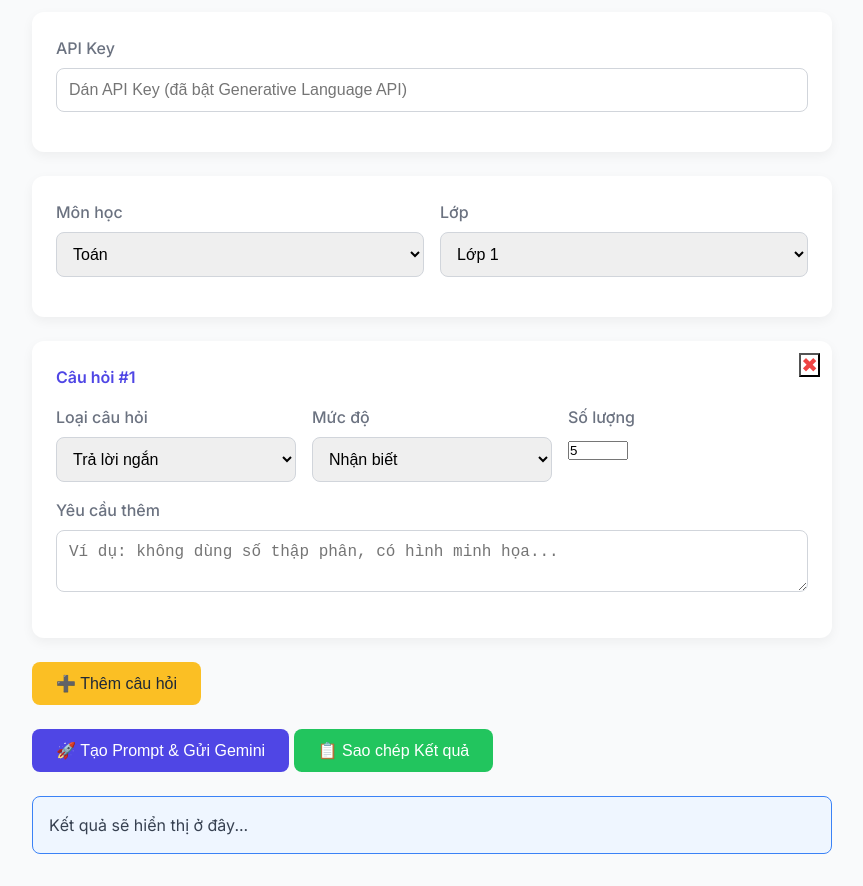
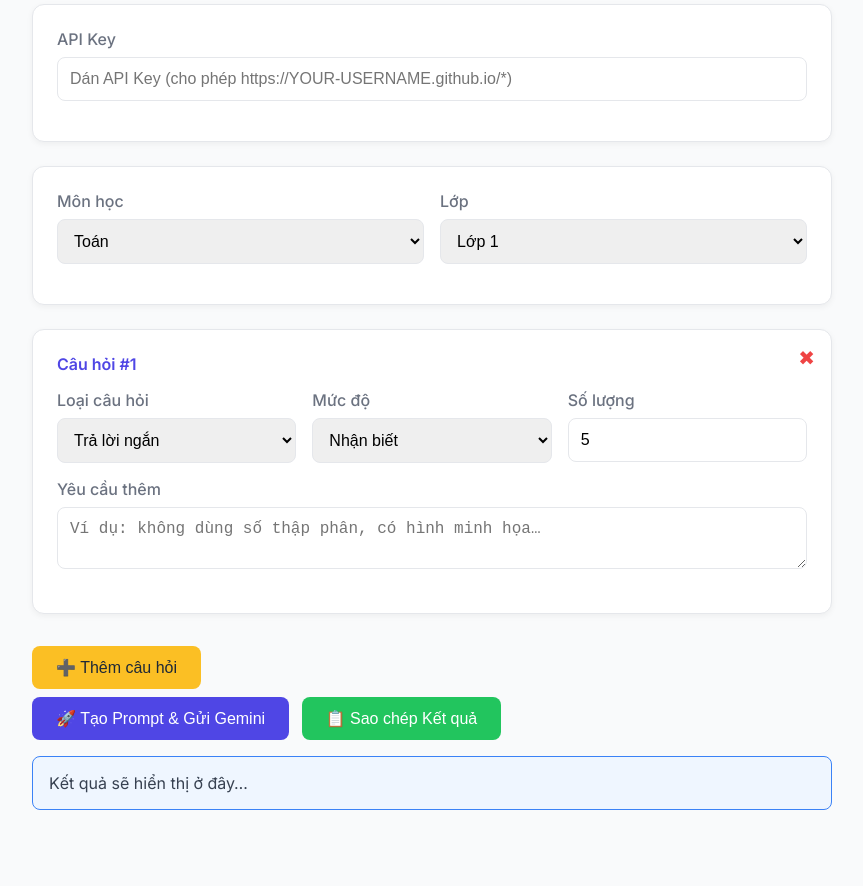
Before and after one commit to zuneisme2703/hocphi, a plain HTML site: page testgemini.html in a window 1280 px wide. Shown: the part 86-972 px from the top of the page, without its empty margins (208-1071 px from the left). After the commit the page ends 928 px from the top, so only its background shows below. Drawn offline with Linux system fonts and the light colour scheme.

Commit message:
Update testgemini.html

```diff
--- a/testgemini.html
+++ b/testgemini.html
@@ -14,16 +14,16 @@
       --primary-hover: #4338ca;
       --accent: #22c55e;
       --bg: #f9fafb;
-      --card: #ffffff;
+      --card: #fff;
       --text: #374151;
       --text-light: #6b7280;
+      --border: #e5e7eb;
     }
     * { box-sizing: border-box; margin: 0; padding: 0; }
     body {
       font-family: 'Inter', sans-serif;
       background: var(--bg);
       color: var(--text);
-      line-height: 1.5;
       padding: 2rem 1rem;
     }
     .container {
@@ -38,10 +38,11 @@
     }
     .card {
       background: var(--card);
+      border: 1px solid var(--border);
       border-radius: 0.75rem;
-      box-shadow: 0 4px 12px rgba(0,0,0,0.05);
       padding: 1.5rem;
       margin-bottom: 1.5rem;
+      box-shadow: 0 2px 6px rgba(0,0,0,0.05);
     }
     label {
       display: block;
@@ -49,18 +50,18 @@
       margin-bottom: 0.5rem;
       color: var(--text-light);
     }
-    input[type="text"], select, textarea {
+    input, select, textarea {
       width: 100%;
       padding: 0.75rem;
-      border: 1px solid #d1d5db;
+      border: 1px solid var(--border);
       border-radius: 0.5rem;
       font-size: 1rem;
       margin-bottom: 1rem;
       transition: border-color .2s;
     }
     input:focus, select:focus, textarea:focus {
+      outline: none;
       border-color: var(--primary);
-      outline: none;
     }
     .flex {
       display: flex;
@@ -78,6 +79,8 @@
       font-size: 1rem;
       cursor: pointer;
       transition: background .2s;
+      margin-right: 0.5rem;
+      margin-top: 0.5rem;
     }
     .btn-primary {
       background: var(--primary);
@@ -95,14 +98,14 @@
     }
     .btn-add:hover { background: #f59e0b; }
     .btn-remove {
+      position: absolute;
+      top: 1rem;
+      right: 1rem;
       background: transparent;
+      border: none;
+      font-size: 1.25rem;
       color: #ef4444;
-      font-size: 1.25rem;
-      line-height: 1;
-      padding: 0;
-      position: absolute;
-      top: 0.75rem;
-      right: 0.75rem;
+      cursor: pointer;
     }
     .btn-remove:hover { color: #dc2626; }
     .section {
@@ -110,12 +113,13 @@
       margin-bottom: 1.5rem;
     }
     #output {
+      white-space: pre-wrap;
       background: #eff6ff;
+      border: 1px solid #3b82f6;
+      border-radius: 0.5rem;
       padding: 1rem;
-      border-radius: 0.5rem;
-      border: 1px solid #3b82f6;
-      white-space: pre-wrap;
       color: var(--text);
+      margin-top: 1rem;
     }
     @media (max-width: 600px) {
       .flex { flex-direction: column; }
@@ -129,12 +133,12 @@
     <!-- API Key -->
     <div class="card">
       <label for="apiKey">API Key</label>
-      <input type="text" id="apiKey" placeholder="Dán API Key (đã bật Generative Language API)">
+      <input id="apiKey" type="text"
+        placeholder="Dán API Key (cho phép https://YOUR-USERNAME.github.io/*)">
     </div>
 
-    <!-- Phần Chọn Môn & Lớp -->
-    <div class="card">
-      <div class="flex">
+    <!-- Chọn môn & lớp -->
+    <div class="card flex">
       <div>
         <label for="subject">Môn học</label>
         <select id="subject">
@@ -152,35 +156,39 @@
         </select>
       </div>
     </div>
-    </div>
 
-    <!-- Phần Câu hỏi & yêu cầu thêm động -->
+    <!-- Các phần câu hỏi động -->
     <div id="questions"></div>
     <button class="btn btn-add" onclick="addSection()">➕ Thêm câu hỏi</button>
 
-    <!-- Nút Tạo và Sao chép -->
-    <div style="margin-top:1.5rem;">
-      <button class="btn btn-primary" onclick="generateAndSend()">🚀 Tạo Prompt & Gửi Gemini</button>
-      <button class="btn btn-accent" onclick="copyOutput()">📋 Sao chép Kết quả</button>
+    <!-- Nút điều khiển -->
+    <div>
+      <button class="btn btn-primary" onclick="generateAndSend()">
+        🚀 Tạo Prompt & Gửi Gemini
+      </button>
+      <button class="btn btn-accent" onclick="copyOutput()">
+        📋 Sao chép Kết quả
+      </button>
     </div>
 
-    <!-- Kết quả hiển thị -->
-    <div id="output" style="margin-top:1.5rem;">Kết quả sẽ hiển thị ở đây...</div>
+    <!-- Output -->
+    <div id="output">Kết quả sẽ hiển thị ở đây…</div>
   </div>
 
   <script>
-    // Khởi tạo 1 section đầu
     let count = 0;
     addSection();
 
     function addSection() {
       count++;
       const container = document.getElementById('questions');
-      const section = document.createElement('div');
-      section.className = 'card section';
-      section.innerHTML = `
+      const sec = document.createElement('div');
+      sec.className = 'card section';
+      sec.innerHTML = `
         <button class="btn-remove" onclick="removeSection(this)">✖</button>
-        <h2 style="font-size:1rem; color:var(--primary); margin-bottom:1rem;">Câu hỏi #${count}</h2>
+        <h2 style="font-size:1rem; color:var(--primary); margin-bottom:1rem;">
+          Câu hỏi #${count}
+        </h2>
         <div class="flex">
           <div>
             <label>Loại câu hỏi</label>
@@ -207,9 +215,10 @@
           </div>
         </div>
         <label>Yêu cầu thêm</label>
-        <textarea class="customRequest" rows="2" placeholder="Ví dụ: không dùng số thập phân, có hình minh họa..."></textarea>
+        <textarea class="customRequest" rows="2"
+          placeholder="Ví dụ: không dùng số thập phân, có hình minh họa…"></textarea>
       `;
-      container.appendChild(section);
+      container.appendChild(sec);
     }
 
     function removeSection(btn) {
@@ -217,16 +226,20 @@
     }
 
     async function generateAndSend() {
-      const apiKey = document.getElementById('apiKey').value.trim();
+      const key     = document.getElementById('apiKey').value.trim();
       const subject = document.getElementById('subject').value.toLowerCase();
       const grade   = document.getElementById('grade').value.toLowerCase();
-      const out     = document.getElementById('output');
-      if (!apiKey) return out.textContent = '❌ Vui lòng nhập API Key.';
-      out.textContent = '⏳ Đang tạo và gửi đến Gemini…';
+      const outEl   = document.getElementById('output');
 
-      // Sinh prompt
-      const sections = document.querySelectorAll('#questions .section');
-      const prompts = [...sections].map(sec => {
+      if (!key) {
+        outEl.textContent = '❌ Vui lòng nhập API Key và cho phép referrer.';
+        return;
+      }
+      outEl.textContent = '⏳ Đang gọi Gemini…';
+
+      // Tạo prompt
+      const secs = document.querySelectorAll('#questions .section');
+      const prompts = Array.from(secs).map(sec => {
         const type  = sec.querySelector('.questionType').value.toLowerCase();
         const diff  = sec.querySelector('.difficulty').value.toLowerCase();
         const qty   = sec.querySelector('.quantity').value;
@@ -234,35 +247,34 @@
         let p = `Tạo ${qty} câu hỏi ${type} môn ${subject} ${grade} mức độ ${diff}`;
         if (extra) p += `, ${extra}`;
         return p + '.';
-      });
-      const finalPrompt = prompts.join('\n\n');
+      }).join('\n\n');
 
-      // Gửi tới Gemini (text-bison-001)
+      // Gọi đúng endpoint v1beta1
       try {
         const res = await fetch(
-          `https://generativelanguage.googleapis.com/v1beta/models/text-bison-001:generateText?key=${apiKey}`,
+          `https://generativelanguage.googleapis.com/v1beta1/models/text-bison-001:generateText?key=${key}`,
           {
             method: 'POST',
             headers: { 'Content-Type': 'application/json' },
-            body: JSON.stringify({ prompt: { text: finalPrompt } })
+            body: JSON.stringify({ prompt: { text: prompts } })
           }
         );
         const data = await res.json();
         if (data.error) {
-          out.textContent = '❌ API Error:\n' + JSON.stringify(data.error, null, 2);
+          outEl.textContent = '❌ API Error:\n' + JSON.stringify(data.error, null, 2);
         } else {
-          out.textContent = data.candidates[0].content;
+          outEl.textContent = data.candidates[0].content;
         }
       } catch (err) {
-        out.textContent = '❌ Lỗi khi gọi Gemini:\n' + err;
+        outEl.textContent = '❌ Lỗi khi gọi API:\n' + err;
       }
     }
 
     function copyOutput() {
       const text = document.getElementById('output').innerText;
       navigator.clipboard.writeText(text)
-        .then(()=> alert('Đã sao chép vào clipboard!'))
-        .catch(()=> alert('Sao chép thất bại.'));
+        .then(() => alert('Đã sao chép!'))
+        .catch(() => alert('Sao chép thất bại.'));
     }
   </script>
 </body>
```
Lines whose indentation alone changed are shown as unchanged.
